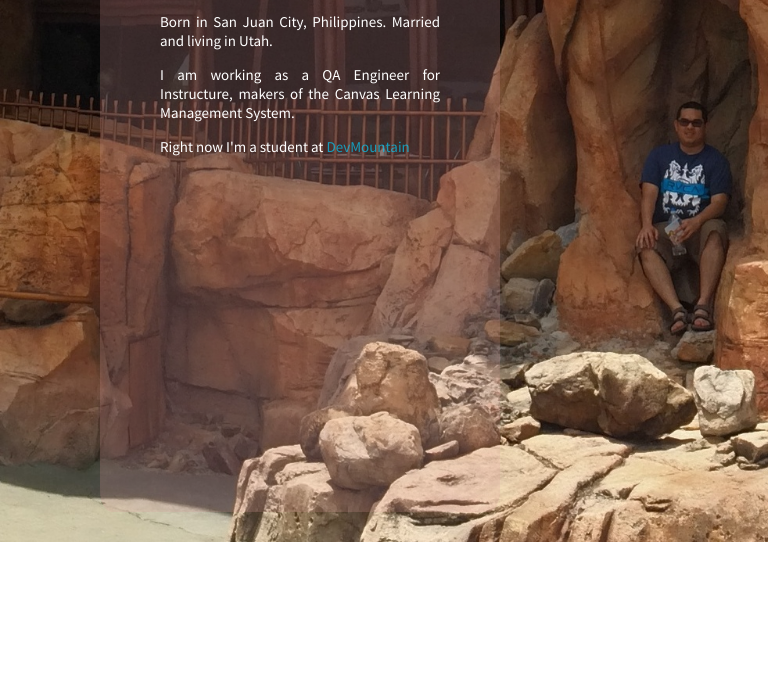
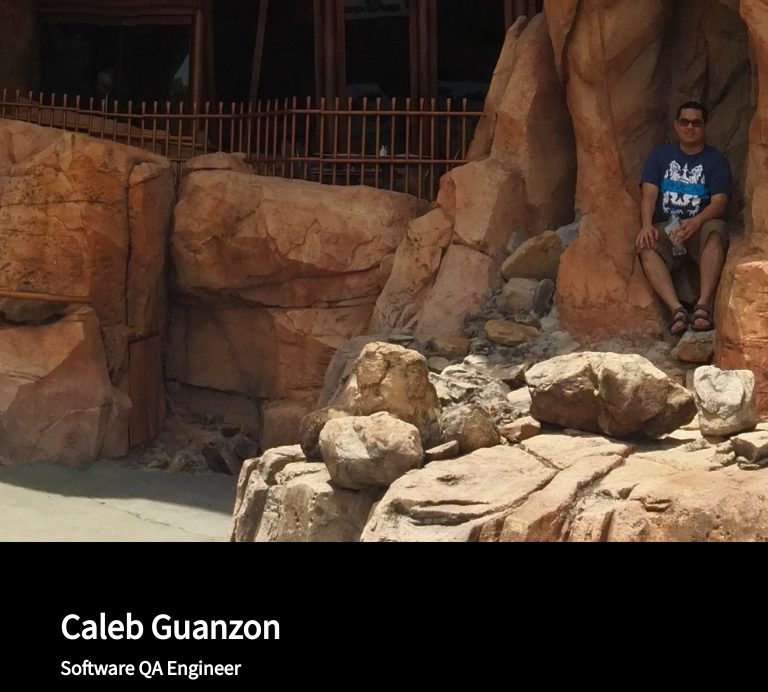
Before and after one commit to cguanzon/cguanzon.github.io, a plain HTML site: page index.html in a window 768 px wide. Shown: the part 258-950 px from the top of the page. Before the commit the page ends 800 px from the top, so only its background shows below. Drawn offline with Linux system fonts and the light colour scheme.

Commit message:
shenanigans

```diff
--- a/style.css
+++ b/style.css
@@ -115,5 +115,18 @@ a:hover{
 		z-index: -1;
 	}
 
+	.about-box{
+	top:0;
+	left:0;
+	background-color: black;
+	position: relative;
+	width: inherit;
+	height: auto;
+	padding:4em 6em;
+	box-sizing: border-box;
+	z-index: 0;
+	border-radius: 0;
+	}
+
 
 }
```
